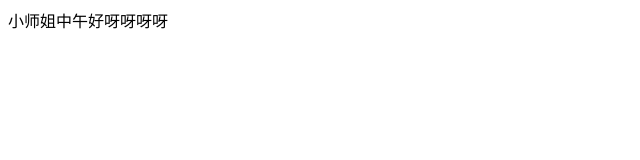
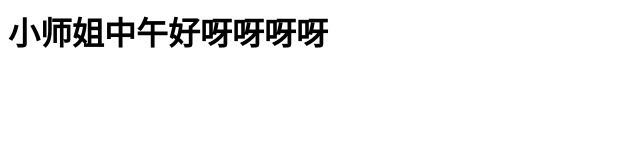
Before and after one commit to Chenzixi0504/Chenzixi.github.io, a plain HTML site: page index.html in a window 1280 px wide. Shown: the whole page, without its empty margins (0-640 px from the left). Drawn offline with Linux system fonts and the light colour scheme.

Commit message:
Update index.html

```diff
--- a/index.html
+++ b/index.html
@@ -1 +1 @@
-<p>小师姐中午好呀呀呀呀</p>
+<h1>小师姐中午好呀呀呀呀</h1>
```
